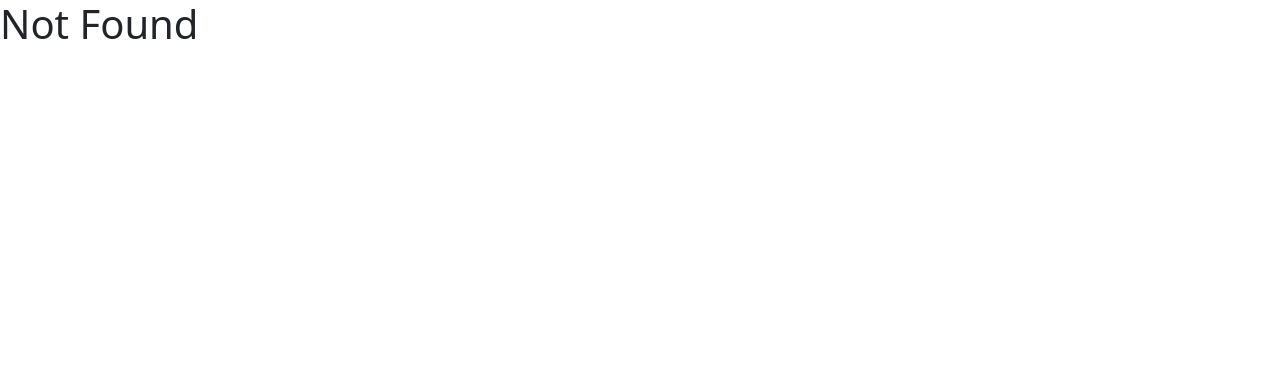
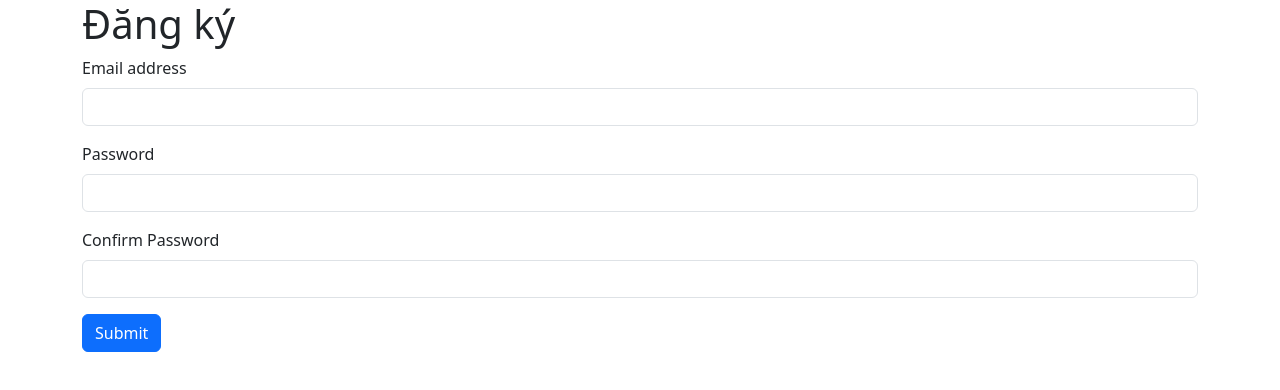
Before and after one commit to chinhpd5/WEB501, a React (Vite) app in the folder WD20309/: page /register in a window 1280 px wide. Shown: the top 390 px of the page. Built offline with nearby package versions, Linux system fonts and the light colour scheme.

Commit message:
register

```diff
--- a/WD20309/db.json
+++ b/WD20309/db.json
@@ -198,5 +198,17 @@
       "image": "https://fakestoreapi.com/img/71-3HjGNDUL._AC_SY879._SX._UX._SY._UY_.jpg",
       "category": "Máy ảnh"
     }
+  ],
+  "users": [
+    {
+      "email": "chinhpd5@fpt.edu.vn",
+      "password": "$2a$10$KlI8xGzx9slPSEM5mZvty.p7dPFLCkf.WrHVl3bJ7dg7nNdHDpALa",
+      "id": 1
+    },
+    {
+      "email": "chinhpd51@fpt.edu.vn",
+      "password": "$2a$10$HAhmhxA9w1mRO1Np8o8dVOqZIOrMi6um9o7uskKtNMcfuIkg42WUS",
+      "id": 2
+    }
   ]
 }
--- a/WD20309/package.json
+++ b/WD20309/package.json
@@ -8,11 +8,13 @@
     "build": "vite build",
     "lint": "eslint .",
     "preview": "vite preview",
-    "server": "json-server db.json --watch"
+    "server": "json-server-auth db.json --watch"
   },
   "dependencies": {
     "axios": "^1.13.2",
     "bootstrap": "^5.3.8",
+    "json-server": "^0.17.4",
+    "json-server-auth": "^2.1.0",
     "react": "^19.2.0",
     "react-dom": "^19.2.0",
     "react-hook-form": "^7.67.0",
--- a/WD20309/src/App.jsx
+++ b/WD20309/src/App.jsx
@@ -8,6 +8,8 @@ import AdminLayout from './layouts/AdminLayout'
 import ProductList from './pages/admin/product/List'
 import ProductAdd from './pages/admin/product/Add'
 import ProductEdit from './pages/admin/product/Edit'
+import Login from './pages/Login'
+import Register from './pages/Register'
 
 function App() {
 
@@ -29,6 +31,8 @@ function App() {
           <Route path='product/edit/:id' element={<ProductEdit/>}/>
         </Route>
 
+        <Route path='/login' element={<Login/>} />
+        <Route path='/register' element={<Register/>} />
 
         <Route path='*' element={ <h1>Not Found</h1> } />
       </Routes>
--- /dev/null
+++ b/WD20309/src/pages/Login.jsx
@@ -0,0 +1,9 @@
+import React from 'react'
+
+function Login() {
+  return (
+    <div>Login</div>
+  )
+}
+
+export default Login
--- /dev/null
+++ b/WD20309/src/pages/Register.jsx
@@ -0,0 +1,83 @@
+import React from 'react'
+import { useForm } from 'react-hook-form'
+import instanceAxios from '../config/axiosConfig';
+import { useNavigate } from 'react-router-dom';
+
+function Register() {
+  const {
+    register,
+    handleSubmit,
+    formState: {errors},
+    watch
+  } = useForm();
+
+  const nav = useNavigate()
+
+  const onSubmit = async (value) => {
+    // console.log(value);
+    delete value.confirmPassword; // xóa thuộc tính dư thừa
+
+    try {
+      const res = await instanceAxios.post('/register',value);
+      // console.log(res);
+      alert("Đăng ký thành công")
+      nav('/login')
+
+    } catch (error) {
+      console.log(error);
+      if(error){
+        alert(error.response.data)
+      }
+
+    }
+
+  }
+
+  return (
+    <div className='container'>
+      <h1>Đăng ký</h1>
+      <form onSubmit={handleSubmit(onSubmit)}>
+        <div className="mb-3">
+          <label htmlFor="email" className="form-label">Email address</label>
+          <input type="text" className="form-control" id="email" {...register('email',{
+            required: "Không để trống email",
+            pattern: {
+              value: /^\S+@\S+\.\S+$/,
+              message: "Sai định dạng email"
+            }
+          })}/>
+
+          {errors.email && <span className='text-danger'>{errors.email.message}</span>}
+        </div>
+        <div className="mb-3">
+          <label htmlFor="password" className="form-label">Password</label>
+          <input type="password" className="form-control" id="password" {...register('password',{
+            required: "Không để trống password",
+            minLength: {
+              value: 6,
+              message: "Cần tối thiểu 6 ký tự"
+            }
+          })} />
+
+          {errors.password && <span className='text-danger'>{errors.password.message}</span>}
+        </div>
+
+        <div className="mb-3">
+          <label htmlFor="confirmPassword" className="form-label">Confirm Password</label>
+          <input type="password" className="form-control" id="confirmPassword" {...register('confirmPassword',{
+            required: "Không để trống xác nhận mật khẩu",
+            validate: (value) => {
+              return value == watch('password') ? true : "Xác nhận mật khẩu không trùng với password"
+            }
+          })} />
+          {errors.confirmPassword && <span className='text-danger'>{errors.confirmPassword.message}</span>}
+        </div>
+
+        <button type="submit" className="btn btn-primary">Submit</button>
+      </form>
+
+    </div>
+  )
+}
+
+export default Register
```
Also changed, not shown: 1 other file (tests, documents, lock files or other folders).
